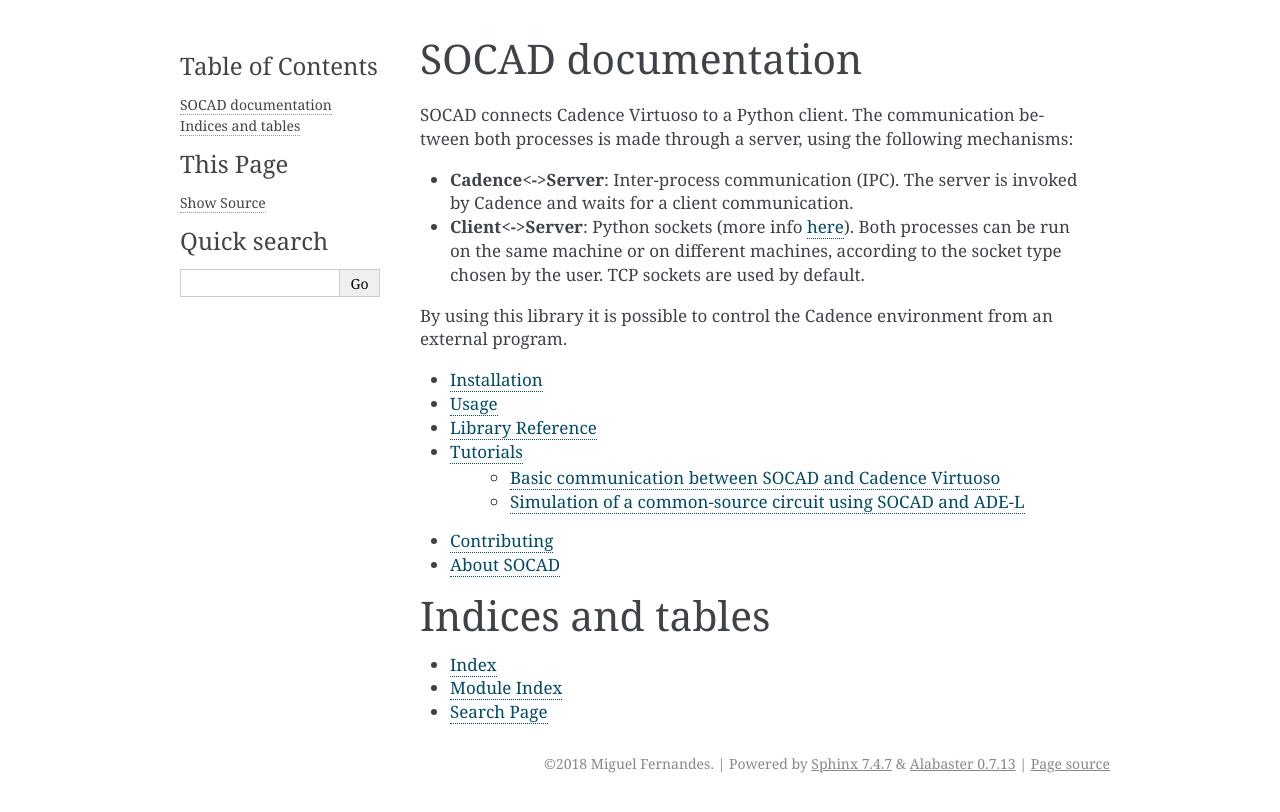
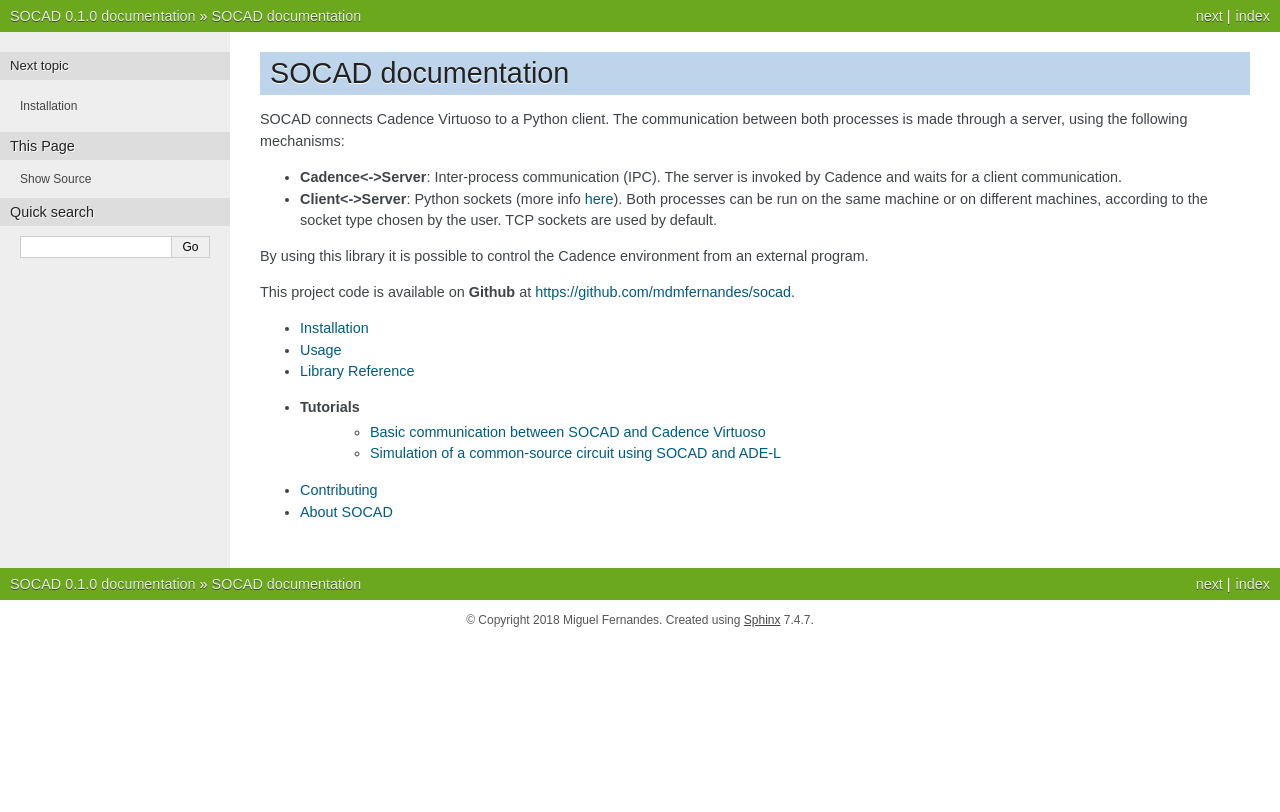
Before and after one commit to mdmfernandes/socad, a Sphinx documentation site: the page built from docs/index.rst, in a window 1280 px wide. Shown: the top 812 px of the page. Built offline with Sphinx 7.4.7, drawn with Linux system fonts in a browser that asks for light colours.

Commit message:
Update documentation

```diff
--- a/docs/api/client.rst
+++ b/docs/api/client.rst
@@ -5,5 +5,3 @@
 
 .. autoclass:: Client
     :members:
-
-ghfhgf
--- a/docs/conf.py
+++ b/docs/conf.py
@@ -70,7 +70,7 @@
 exclude_patterns = ['_build', 'Thumbs.db', '.DS_Store']
 
 # The name of the Pygments (syntax highlighting) style to use.
-pygments_style = 'sphinx'
+pygments_style = 'default'
 
 
 # -- Options for HTML output -------------------------------------------------
@@ -78,13 +78,13 @@
 # The theme to use for HTML and HTML Help pages.  See the documentation for
 # a list of builtin themes.
 #
-html_theme = 'alabaster'
+html_theme = 'nature'
 
 # Theme options are theme-specific and customize the look and feel of a theme
 # further.  For a list of options available for each theme, see the
 # documentation.
-#
-# html_theme_options = {}
+
+html_theme_options = {"body_max_width": "1050px"}
 
 # Add any paths that contain custom static files (such as style sheets) here,
 # relative to this directory. They are copied after the builtin static files,
--- a/docs/index.rst
+++ b/docs/index.rst
@@ -13,15 +13,16 @@
 
 By using this library it is possible to control the Cadence environment from an external program.
 
+This project code is available on **Github** at https://github.com/mdmfernandes/socad.
+
 * :doc:`installation`
 * :doc:`usage`
 * :doc:`api/index`
-* :doc:`Tutorials <tutorials/index>`
+* **Tutorials**
     * :doc:`tutorials/basic_communication`
     * :doc:`tutorials/common_source`
 * :doc:`contributing`
 * :doc:`about`
-
 
 .. toctree::
    :hidden:
@@ -29,16 +30,7 @@
    installation
    usage
    api/index
-   tutorials/index
+   tutorials/basic_communication
+   tutorials/common_source
    contributing
    about
-
-
-
-
-Indices and tables
-==================
-
-* :ref:`genindex`
-* :ref:`modindex`
-* :ref:`search`
```
Also changed, not shown: docs/tutorials/index.rst (deleted, +0 -20 lines).
